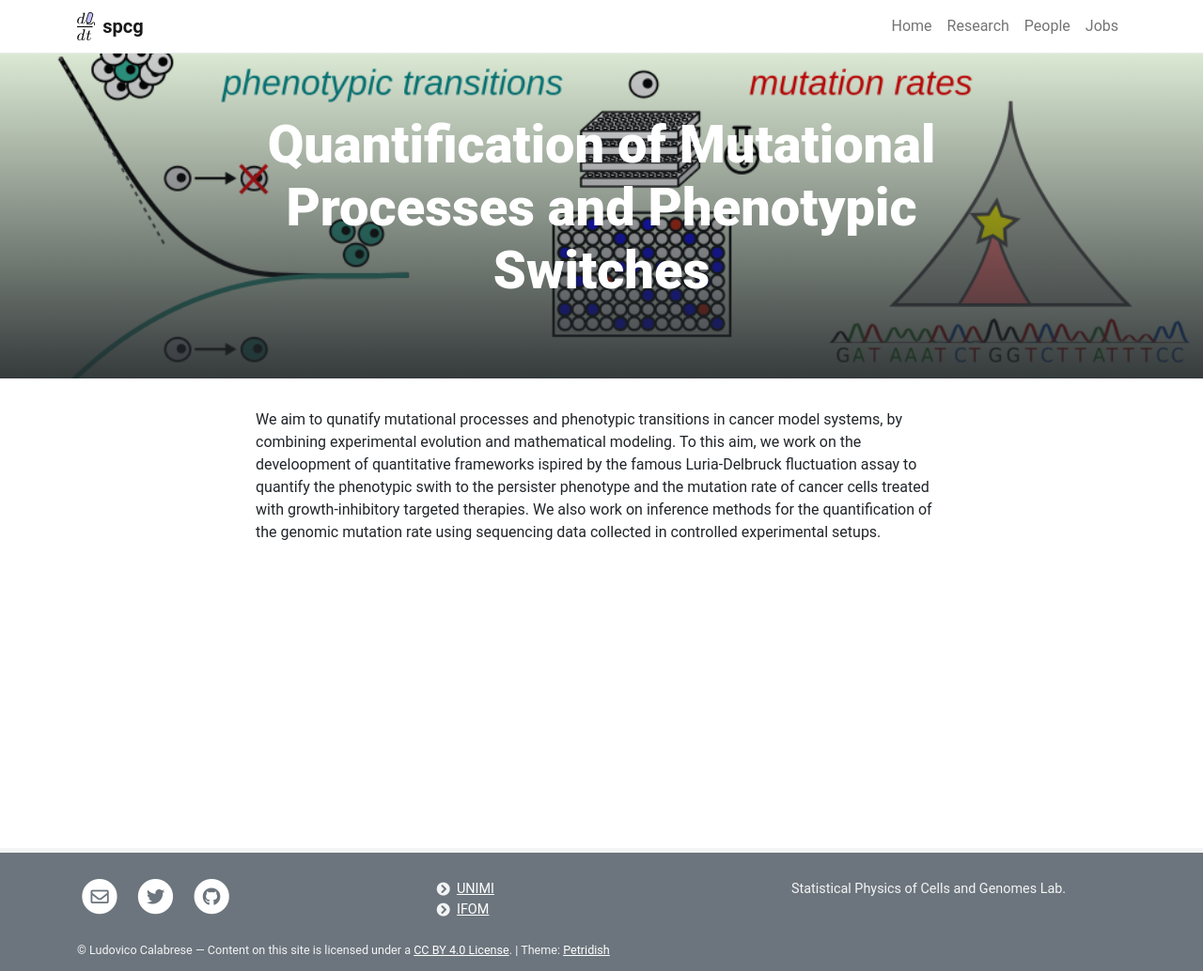
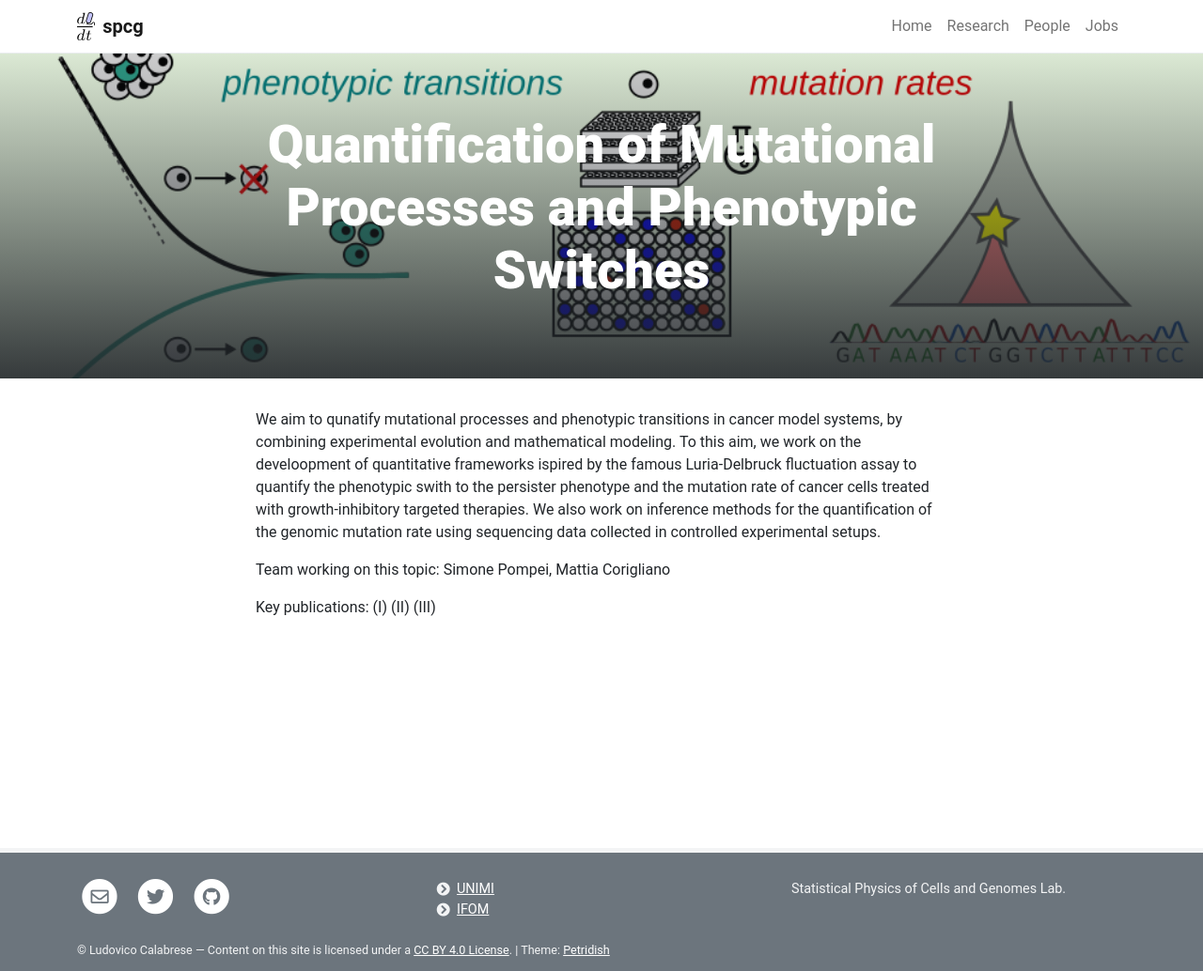
Before and after one commit to mcltone/spcg, a Jekyll site: the page built from _posts/2019-01-03-mutation-phenot-process.md, in a window 1280 px wide. Shown: the whole page at 94% size. Built offline with Jekyll 4.4.1, drawn with Linux system fonts in a browser that asks for light colours.

Commit message:
Update 2019-01-03-mutation-phenot-process.md

```diff
--- a/_posts/2019-01-03-mutation-phenot-process.md
+++ b/_posts/2019-01-03-mutation-phenot-process.md
@@ -8,3 +8,10 @@ description:
 
 We aim to qunatify mutational processes and phenotypic transitions in cancer model
 systems, by combining experimental evolution and mathematical modeling. To this aim, we work on the develoopment of quantitative frameworks ispired by the famous Luria-Delbruck fluctuation assay to quantify the phenotypic swith to the persister phenotype and the mutation rate of cancer cells treated with growth-inhibitory targeted therapies. We also work on inference methods for the quantification of the genomic mutation rate using sequencing data collected in controlled experimental setups.
+
+Team working on this topic: Simone Pompei, Mattia Corigliano
+
+Key publications:
+(I)
+(II)
+(III)
```
